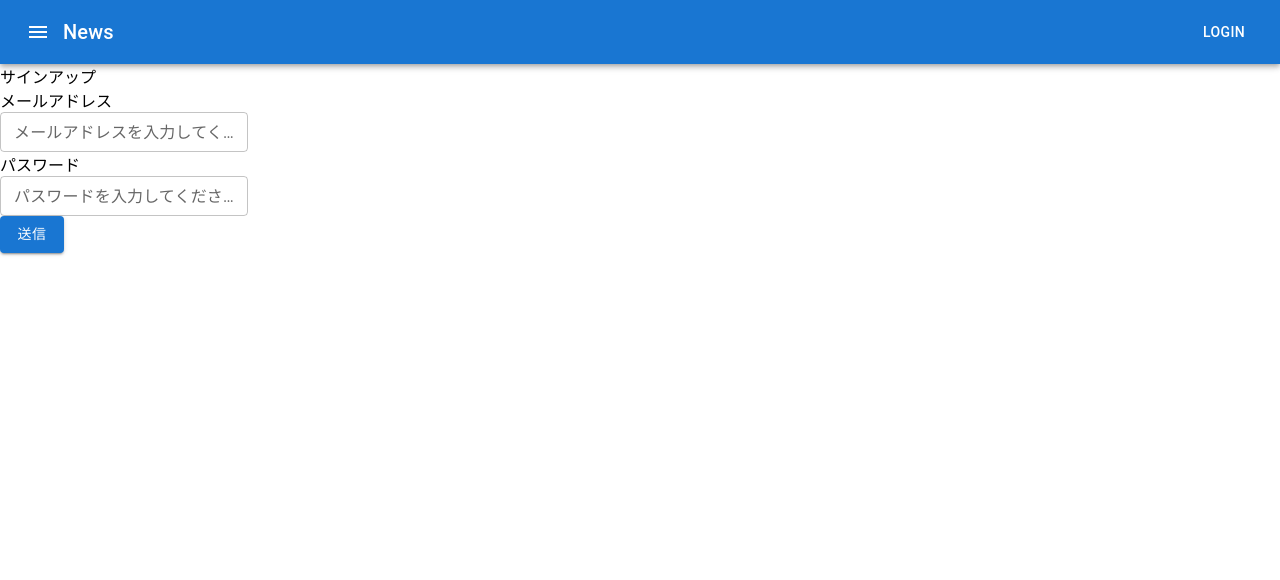
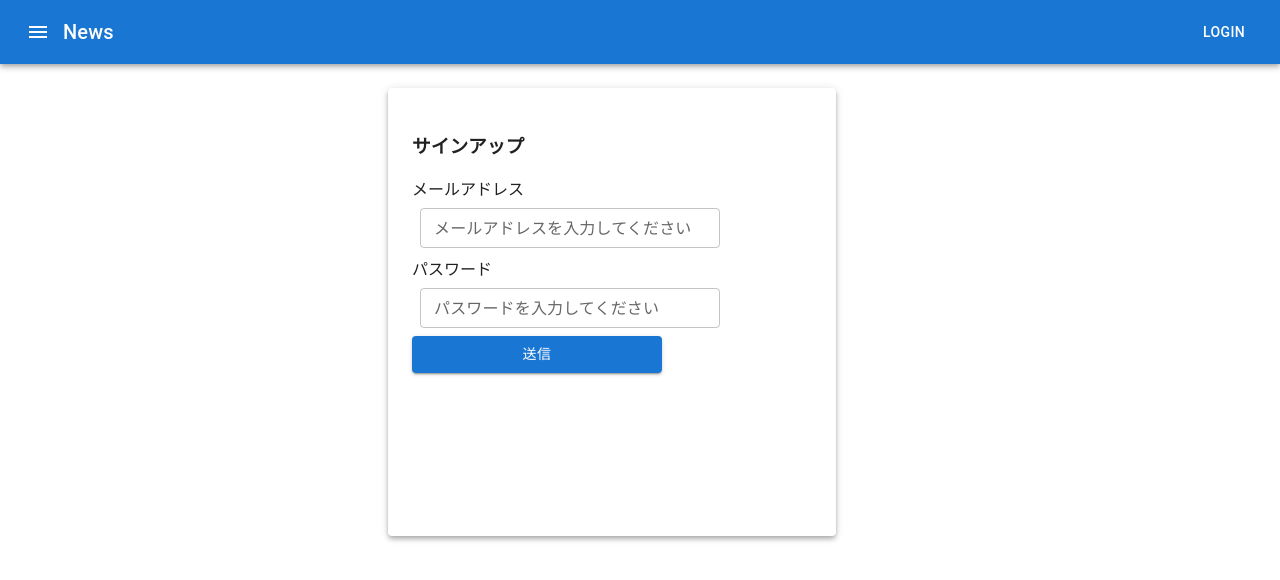
Before and after one commit to watanabe0055/diary_react, a React (Create React App) app: page / in a window 1280 px wide. Shown: the top 580 px of the page. Built offline with nearby package versions, Linux system fonts and the light colour scheme.

Commit message:
マークアップの続き

```diff
--- a/src/module/signin.tsx
+++ b/src/module/signin.tsx
@@ -1,16 +1,15 @@
 import React, { useState, useEffect } from "react";
-import AppBar from "@mui/material/AppBar";
+//マテリアル UI
 import Box from "@mui/material/Box";
-import Toolbar from "@mui/material/Toolbar";
-import Typography from "@mui/material/Typography";
 import Button from "@mui/material/Button";
-import IconButton from "@mui/material/IconButton";
-import MenuIcon from "@mui/icons-material/Menu";
 import TextField from "@mui/material/TextField";
+import Container from "@mui/material/Container";
 
+//API用のライブラリ
 import axios from "axios";
 import Cookies from "js-cookie";
-import { isSetIterator } from "util/types";
+
+import Paper from "@mui/material/Paper";
 
 export default function Signin() {
   //サインインのパラメータ
@@ -58,9 +57,21 @@ export default function Signin() {
 
   return (
     <>
-      <div>サインアップ</div>
-      <div>
-        <div>{errorMessage}</div>
+      <Container maxWidth="sm">
+        <Box
+          sx={{
+            display: "flex",
+            flexWrap: "wrap",
+            "& > :not(style)": {
+              m: 3,
+              p: 3,
+              width: 400,
+              height: 400,
+            },
+          }}
+        >
+          <Paper elevation={4}>
+            <h3>サインアップ</h3>
             <label>
               メールアドレス
               <br />
@@ -72,6 +83,7 @@ export default function Signin() {
                 name="mail"
                 size="small"
                 value={email}
+                sx={{ width: 300, m: 1 }}
                 onChange={(event) => setEail(event.target.value)}
               />
             </label>
@@ -86,15 +98,22 @@ export default function Signin() {
                 type="password"
                 size="small"
                 value={password}
+                sx={{ width: 300, m: 1 }}
                 onChange={(event) => setPassword(event.target.value)}
               />
             </label>
             <div>
-          <Button variant="contained" onClick={onButtonClick}>
+              <Button
+                variant="contained"
+                sx={{ width: 250 }}
+                onClick={onButtonClick}
+              >
                 送信
               </Button>
             </div>
-      </div>
+          </Paper>
+        </Box>
+      </Container>
     </>
   );
 }
```
Lines whose indentation alone changed are shown as unchanged.
